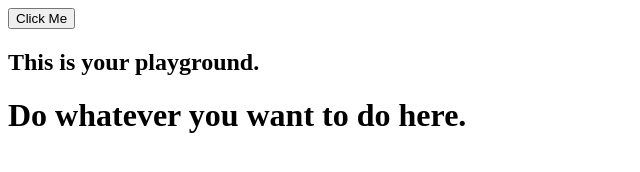
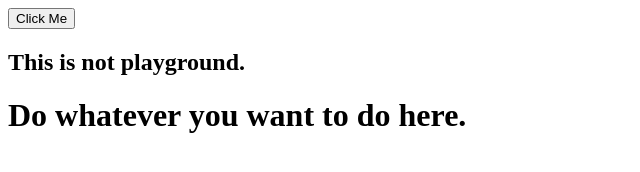
Before and after one commit to ptparthtripathi/MyWebsite, a plain HTML site: page index.html in a window 1280 px wide. Shown: the full height of the page, 0-640 px from the left. Drawn offline with Linux system fonts and the light colour scheme.

Commit message:
Update index.html

```diff
--- a/index.html
+++ b/index.html
@@ -1,3 +1,3 @@
 <button>Click Me</button>
-<h2>This is your playground.</h2>
+<h2>This is not playground.</h2>
 <h1>Do whatever you want to do here.</h1>
```
